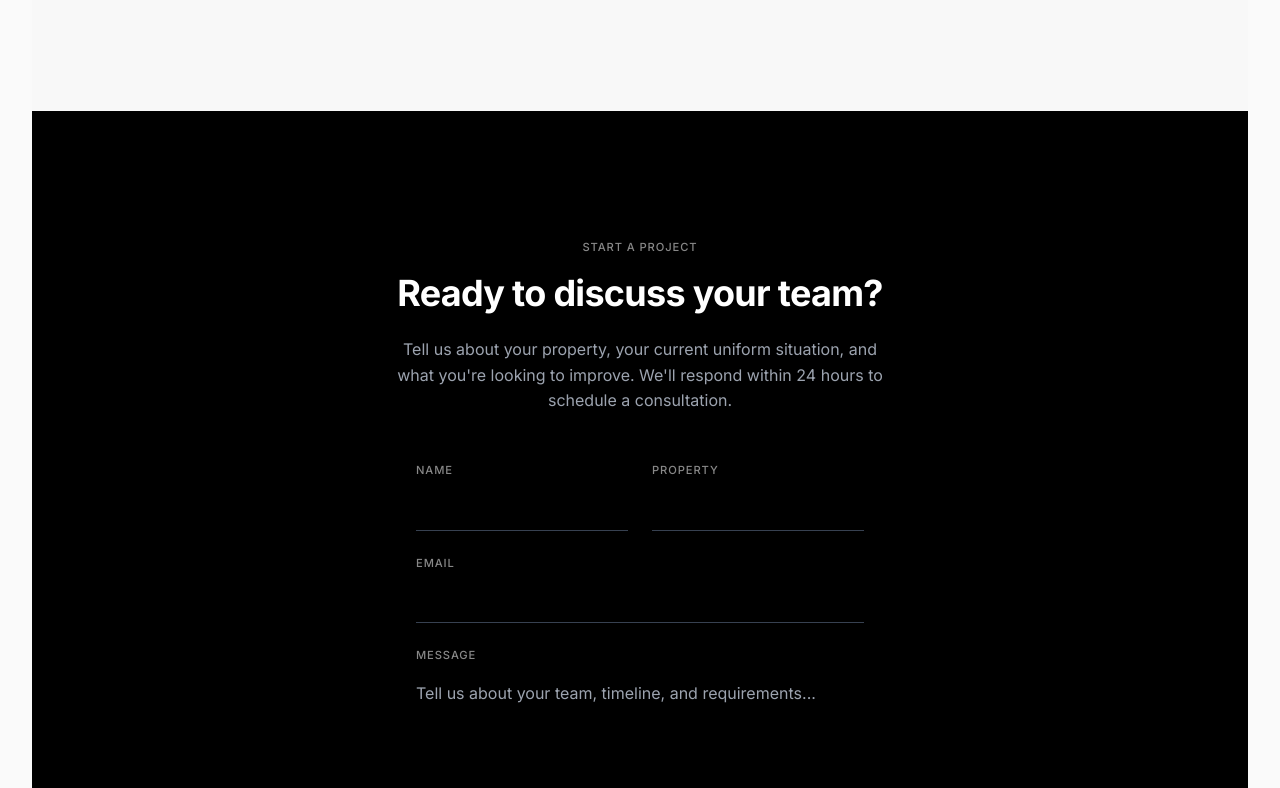
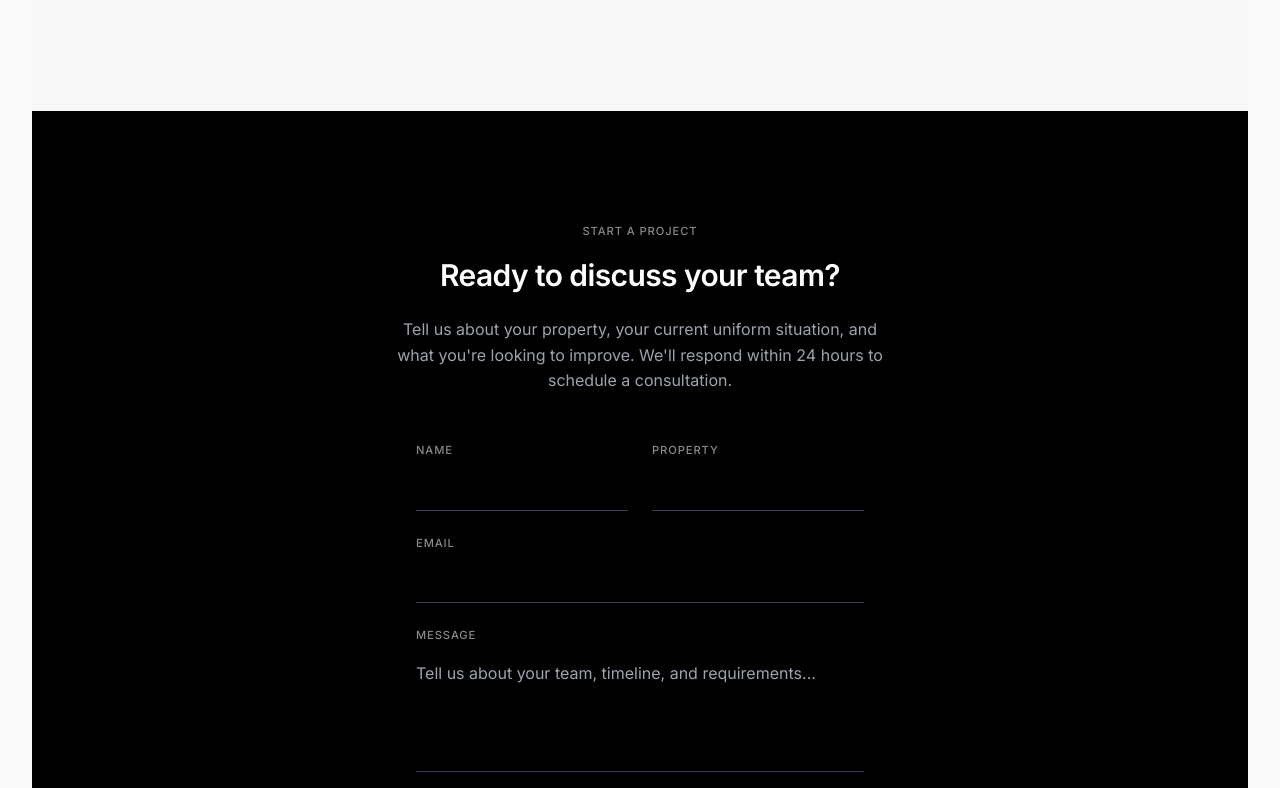
Before and after one commit to popalzaiproductions-debug/popalzai-export, a React (Vite) app: page / in a window 1280 px wide. Shown: the part 8412-9200 px from the top of the page. Built offline with nearby package versions, Linux system fonts and the light colour scheme.

Commit message:
Update Contact.tsx

```diff
--- a/src/sections/Contact.tsx
+++ b/src/sections/Contact.tsx
@@ -43,10 +43,10 @@ export default function Contact() {
   }
 
   return (
-    <section id="contact" className="py-20 md:py-32 bg-black text-white">
+    <section id="contact" className="py-20 md:py-28 bg-black text-white">
       <div className="max-w-4xl mx-auto px-6 text-center">
         <p className="label-text text-gray-500 mb-4">Start a Project</p>
-        <h2 className="text-3xl md:text-4xl font-bold mb-6">Ready to discuss your team?</h2>
+        <h2 className="text-2xl md:text-3xl font-semibold mb-6">Ready to discuss your team?</h2>
         <p className="text-gray-400 mb-12 max-w-lg mx-auto">
           Tell us about your property, your current uniform situation, and what you're looking to improve.
           We'll respond within 24 hours to schedule a consultation.
@@ -54,7 +54,7 @@ export default function Contact() {
 
         {submitted ? (
           <div className="max-w-md mx-auto bg-gray-900 p-8 rounded-lg">
-            <h3 className="text-xl font-bold mb-4">Thank you!</h3>
+            <h3 className="text-xl font-semibold mb-4">Thank you!</h3>
             <p className="text-gray-400">Your inquiry has been sent. We'll be in touch within 24 hours.</p>
           </div>
         ) : (
@@ -113,7 +113,7 @@ export default function Contact() {
               <button
                 type="submit"
                 disabled={submitting}
-                className="px-10 py-4 bg-white text-black font-bold rounded-full hover:bg-gray-200 transition label-text disabled:opacity-50 disabled:cursor-not-allowed"
+                className="px-10 py-4 bg-white text-black font-semibold rounded-full hover:bg-gray-200 transition label-text disabled:opacity-50 disabled:cursor-not-allowed"
               >
                 {submitting ? 'Sending...' : 'Send Inquiry'}
               </button>
```
